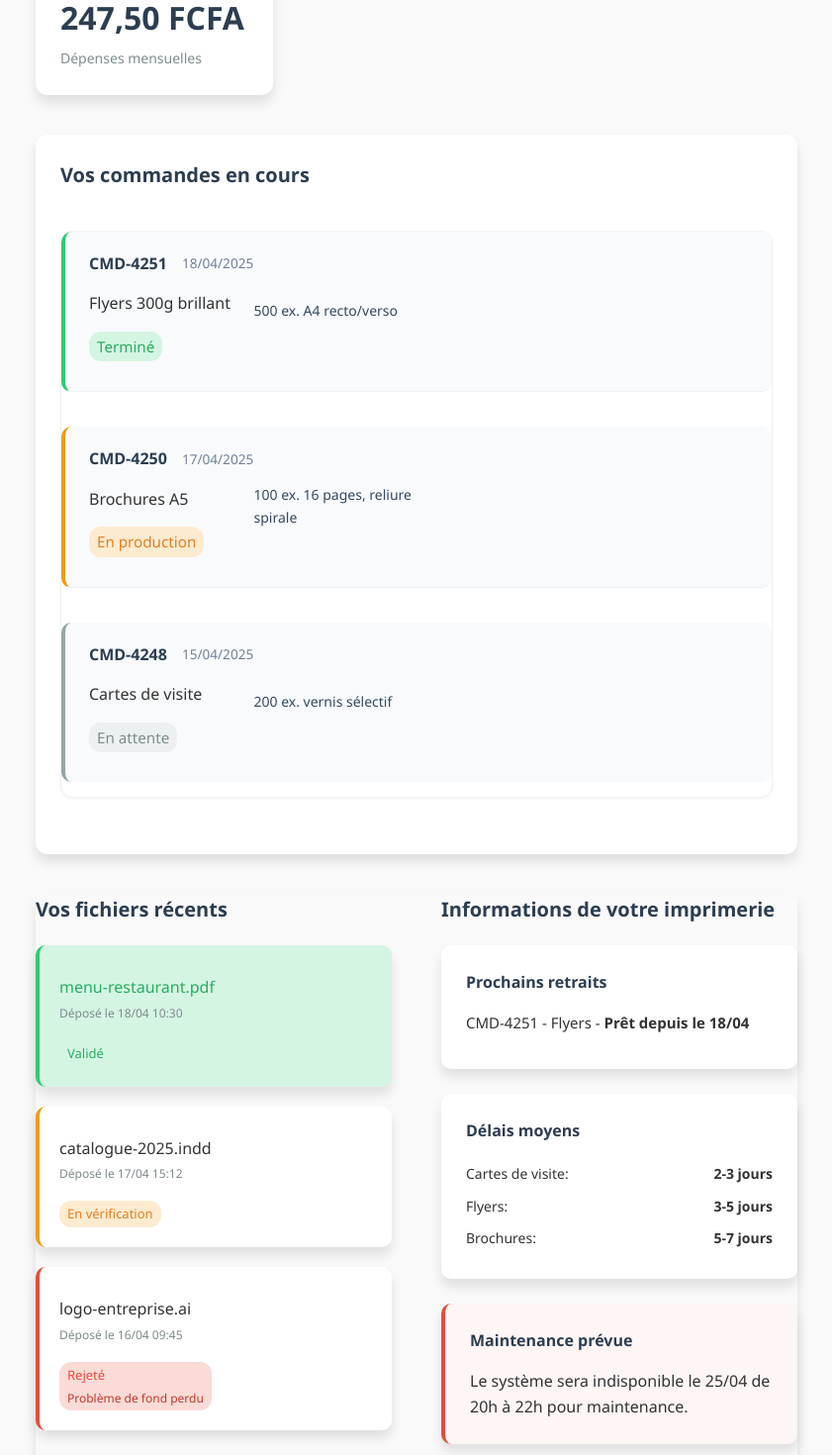
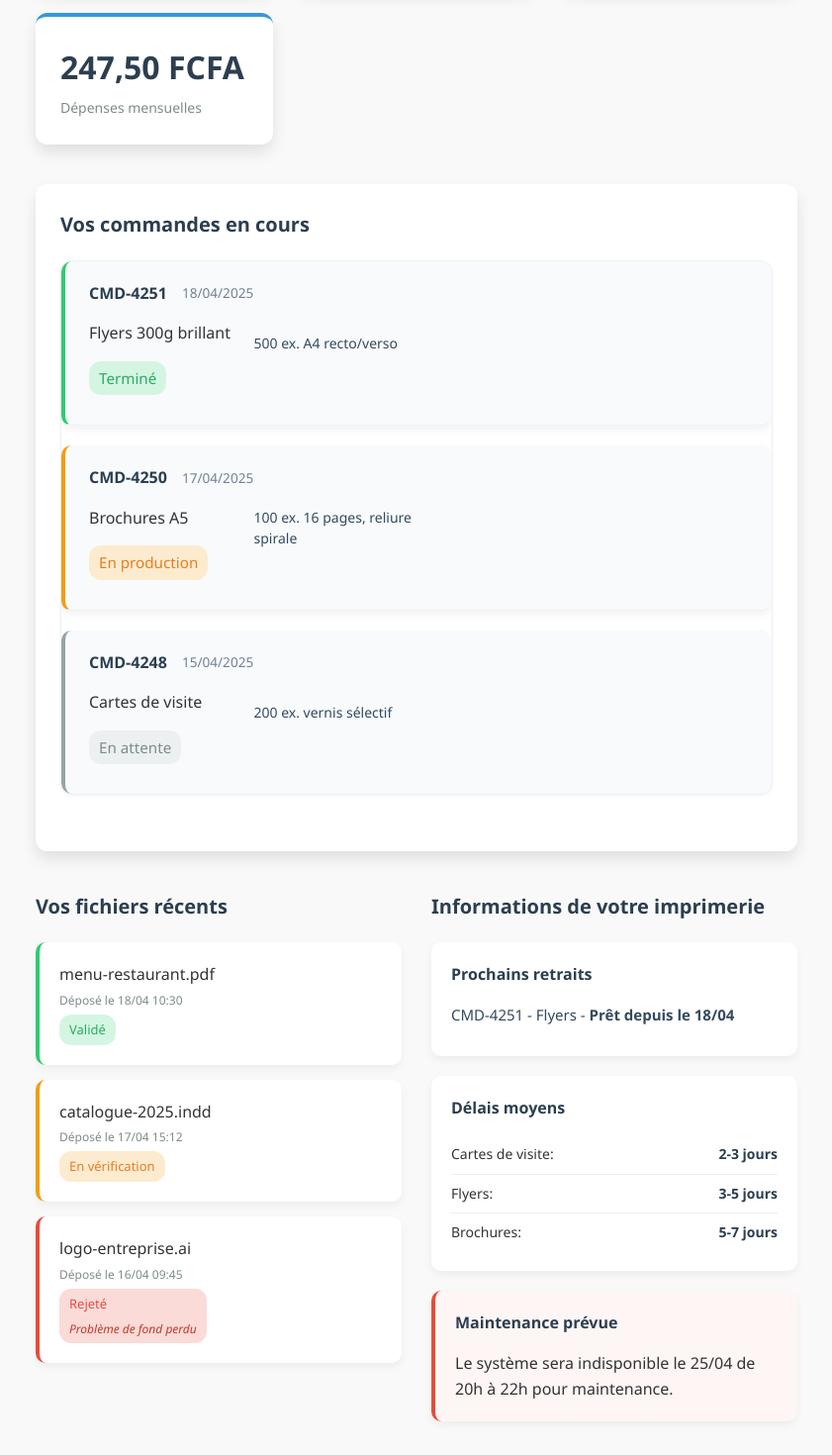
Before and after one commit to PaolaJeanne/dashboard, a React (Create React App) app: page /dashboard in a window 1280 px wide. Shown: the part 400-1870 px from the top of the page at 99% size, without its empty margins (394-1235 px from the left). Built offline with nearby package versions, Linux system fonts and the light colour scheme.

Commit message:
dashboard

```diff
--- a/src/styles/Dashboard.css
+++ b/src/styles/Dashboard.css
@@ -6,22 +6,28 @@
   color: #333;
   max-width: 1200px;
   margin: 0 auto;
-  padding: 30px; /* Augmente le padding global */
+  padding: 30px;
   background-color: #f9f9f9;
 }
 
 .dashboard-header {
-  margin-bottom: 40px; /* Augmente l'espacement sous l'en-tête */
+  margin-bottom: 40px;
+  padding: 25px;
+  background: linear-gradient(135deg, #3498db, #2c3e50);
+  color: white;
+  border-radius: 12px;
+  box-shadow: 0 8px 15px rgba(0, 0, 0, 0.1);
 }
 
 .dashboard-title {
-  color: #2c3e50;
+  color: white;
   font-size: 28px;
   margin-bottom: 5px;
+  font-weight: 600;
 }
 
 .welcome-message {
-  color: #7f8c8d;
+  color: rgba(255, 255, 255, 0.9);
   font-size: 16px;
 }
 
@@ -29,17 +35,22 @@
 .stats-grid {
   display: grid;
   grid-template-columns: repeat(auto-fit, minmax(200px, 1fr));
-  gap: 25px; /* Augmente l'espacement entre les cartes */
-  margin-bottom: 40px; /* Augmente l'espacement sous la grille */
+  gap: 25px;
+  margin-bottom: 40px;
 }
 
 .stat-card {
   background: white;
   border-radius: 12px;
   padding: 25px;
-  box-shadow: 0 8px 12px rgba(0, 0, 0, 0.1); /* Ombre plus prononcée */
+  box-shadow: 0 8px 15px rgba(0, 0, 0, 0.1);
   position: relative;
   border-top: 4px solid #3498db;
+  transition: transform 0.3s ease;
+}
+
+.stat-card:hover {
+  transform: translateY(-5px);
 }
 
 .stat-card.with-trend::after {
@@ -80,41 +91,37 @@
   border-radius: 12px;
   padding: 25px;
   margin-bottom: 40px;
-  box-shadow: 0 8px 12px rgba(0, 0, 0, 0.1); /* Ombre plus prononcée */
+  box-shadow: 0 8px 15px rgba(0, 0, 0, 0.1);
 }
 
 .section-header {
-  display: flex;
-  justify-content: space-between;
-  align-items: center;
   margin-bottom: 20px;
 }
 
 .section-title {
   font-size: 20px;
   color: #2c3e50;
-  margin-bottom: 20px; /* Ajoute un espace sous les titres principaux */
-}
-
-.see-all-link, .see-more-link {
-  color: #3498db;
-  text-decoration: none;
-  font-size: 14px;
-  font-weight: 500;
+  margin-bottom: 20px;
+  font-weight: 600;
 }
 
 /* Orders List */
 .orders-list {
   display: grid;
-  gap: 20px; /* Augmente l'espacement entre les commandes */
+  gap: 20px;
 }
 
 .order-card {
-  padding: 20px; /* Augmente le padding interne */
-  border-radius: 10px; /* Arrondit davantage les coins */
-  margin-bottom: 15px; /* Ajoute un espacement sous chaque carte */
+  padding: 20px;
+  border-radius: 10px;
   border-left: 4px solid #3498db;
   background-color: #f8fafc;
+  box-shadow: 0 4px 8px rgba(0, 0, 0, 0.05);
+  transition: box-shadow 0.3s ease;
+}
+
+.order-card:hover {
+  box-shadow: 0 6px 12px rgba(0, 0, 0, 0.1);
 }
 
 .order-card.status-terminé {
@@ -148,10 +155,11 @@
 }
 
 .order-status {
-  padding: 3px 8px;
+  padding: 5px 10px;
   border-radius: 12px;
   background-color: #ecf0f1;
   font-size: 12px;
+  font-weight: 500;
 }
 
 .order-card.status-terminé .order-status {
@@ -165,38 +173,22 @@
 }
 
 .order-details p {
-  margin: 10px 0; /* Ajoute plus d'espacement entre les paragraphes */
+  margin: 10px 0;
   font-size: 14px;
   color: #34495e;
-}
-
-.action-button {
-  background-color: #3498db;
-  color: white;
-  border: none;
-  padding: 12px 20px; /* Augmente le padding interne */
-  border-radius: 4px;
-  font-size: 15px; /* Augmente légèrement la taille de la police */
-  cursor: pointer;
-  margin-top: 15px; /* Ajoute plus d'espace au-dessus des boutons */
-}
-
-.action-button:hover {
-  background-color: #2980b9;
+  line-height: 1.5;
 }
 
 /* Columns Layout */
 .columns-container {
   display: grid;
   grid-template-columns: 1fr 1fr;
-  gap: 50px; /* Augmente l'espacement entre les colonnes */
-  box-shadow: 0 8px 12px rgba(0, 0, 0, 0.1); /* Ajoute une ombre globale */
+  gap: 30px;
 }
 
 @media (max-width: 768px) {
   .columns-container {
     grid-template-columns: 1fr;
-    gap: 30px; /* Ajuste l'espacement pour les écrans moyens */
   }
 }
 
@@ -204,15 +196,20 @@
 .files-list {
   list-style: none;
   padding: 0;
-  margin: 20px 0; /* Ajoute un espace au-dessus et en dessous de la liste */
+  margin: 20px 0;
 }
 
 .file-item {
   padding: 20px;
   border-radius: 10px;
-  margin-bottom: 20px; /* Ajoute un espace entre les fichiers */
+  margin-bottom: 15px;
   background-color: white;
-  box-shadow: 0 8px 12px rgba(0, 0, 0, 0.1); /* Ombre plus prononcée */
+  box-shadow: 0 4px 8px rgba(0, 0, 0, 0.05);
+  transition: transform 0.3s ease;
+}
+
+.file-item:hover {
+  transform: translateX(5px);
 }
 
 .file-item.status-rejeté {
@@ -230,7 +227,7 @@
 .file-info {
   display: flex;
   flex-direction: column;
-  margin: 10px 0; /* Ajoute plus d'espacement entre les paragraphes */
+  margin-bottom: 5px;
 }
 
 .file-name {
@@ -245,10 +242,10 @@
 
 .file-status {
   font-size: 13px;
-  padding: 3px 8px;
+  padding: 5px 10px;
   border-radius: 12px;
   display: inline-block;
-  margin-top: 8px; /* Ajoute un espacement au-dessus du statut */
+  font-weight: 500;
 }
 
 .file-item.status-validé .file-status {
@@ -270,22 +267,24 @@
   display: block;
   font-size: 12px;
   color: #c0392b;
-  margin-top: 3px;
+  margin-top: 5px;
+  font-style: italic;
 }
 
 /* Info Cards */
 .info-card {
   background: white;
   border-radius: 10px;
-  padding: 25px;
-  margin-bottom: 25px;
-  box-shadow: 0 8px 12px rgba(0, 0, 0, 0.1); /* Ombre plus prononcée */
+  padding: 20px;
+  margin-bottom: 20px;
+  box-shadow: 0 4px 8px rgba(0, 0, 0, 0.05);
 }
 
 .info-card h4 {
+  margin-top: 0;
+  color: #2c3e50;
   font-size: 16px;
-  color: #2c3e50;
-  margin-bottom: 15px; /* Ajoute un espace sous les sous-titres */
+  margin-bottom: 15px;
 }
 
 .info-card.alert {
@@ -296,22 +295,7 @@
 .next-pickup {
   font-size: 15px;
   margin: 10px 0;
-}
-
-.primary-button {
-  background-color: #2ecc71;
-  color: white;
-  border: none;
-  padding: 12px 20px; /* Augmente le padding interne */
-  border-radius: 4px;
-  font-size: 15px; /* Augmente légèrement la taille de la police */
-  cursor: pointer;
-  width: 100%;
-  margin-top: 15px; /* Ajoute plus d'espace au-dessus des boutons */
-}
-
-.primary-button:hover {
-  background-color: #27ae60;
+  color: #34495e;
 }
 
 .delays-list {
@@ -321,44 +305,17 @@
 }
 
 .delays-list li {
-  padding: 5px 0;
+  padding: 8px 0;
   font-size: 14px;
   display: flex;
   justify-content: space-between;
+  border-bottom: 1px solid #eee;
 }
 
-/* Utility Classes */
-.status-badge {
-  display: inline-block;
-  padding: 3px 8px;
-  border-radius: 12px;
-  font-size: 12px;
-  font-weight: 500;
+.delays-list li:last-child {
+  border-bottom: none;
 }
 
-.status-validé {
-  background-color: #d5f5e3;
-  color: #27ae60;
+.delays-list li strong {
+  color: #2c3e50;
 }
-
-.status-encours {
-  background-color: #fdebd0;
-  color: #e67e22;
-}
-
-.status-enattente {
-  background-color: #ebf5fb;
-  color: #2980b9;
-}
-
-.action-button,
-.primary-button {
-  box-shadow: 0 4px 6px rgba(0, 0, 0, 0.15); /* Ajoute une ombre plus visible */
-  transition: box-shadow 0.3s ease, transform 0.3s ease;
-}
-
-.action-button:hover,
-.primary-button:hover {
-  box-shadow: 0 6px 8px rgba(0, 0, 0, 0.2); /* Accentue l'ombre au survol */
-  transform: translateY(-2px); /* Ajoute un effet de soulèvement */
-}
```
